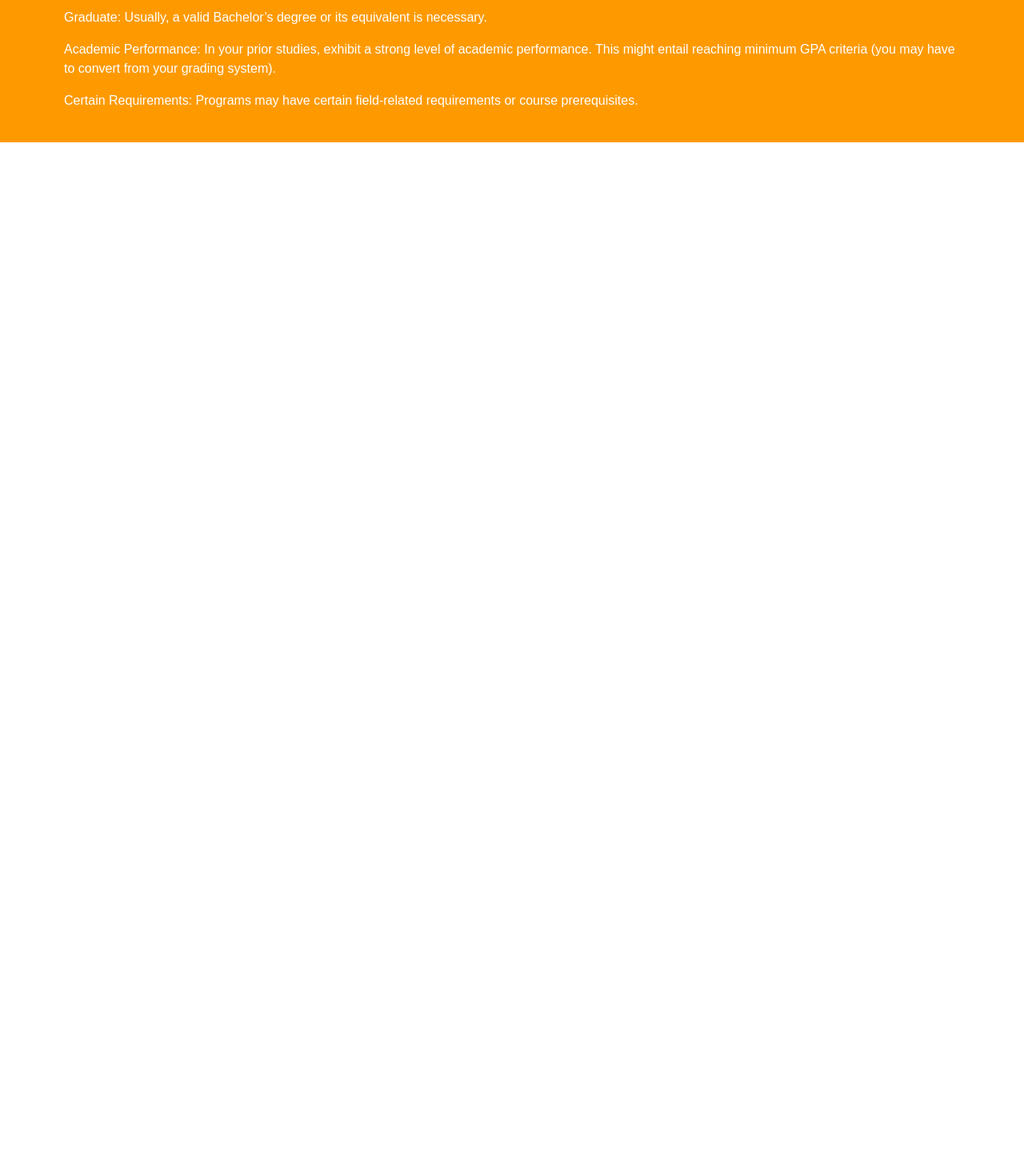
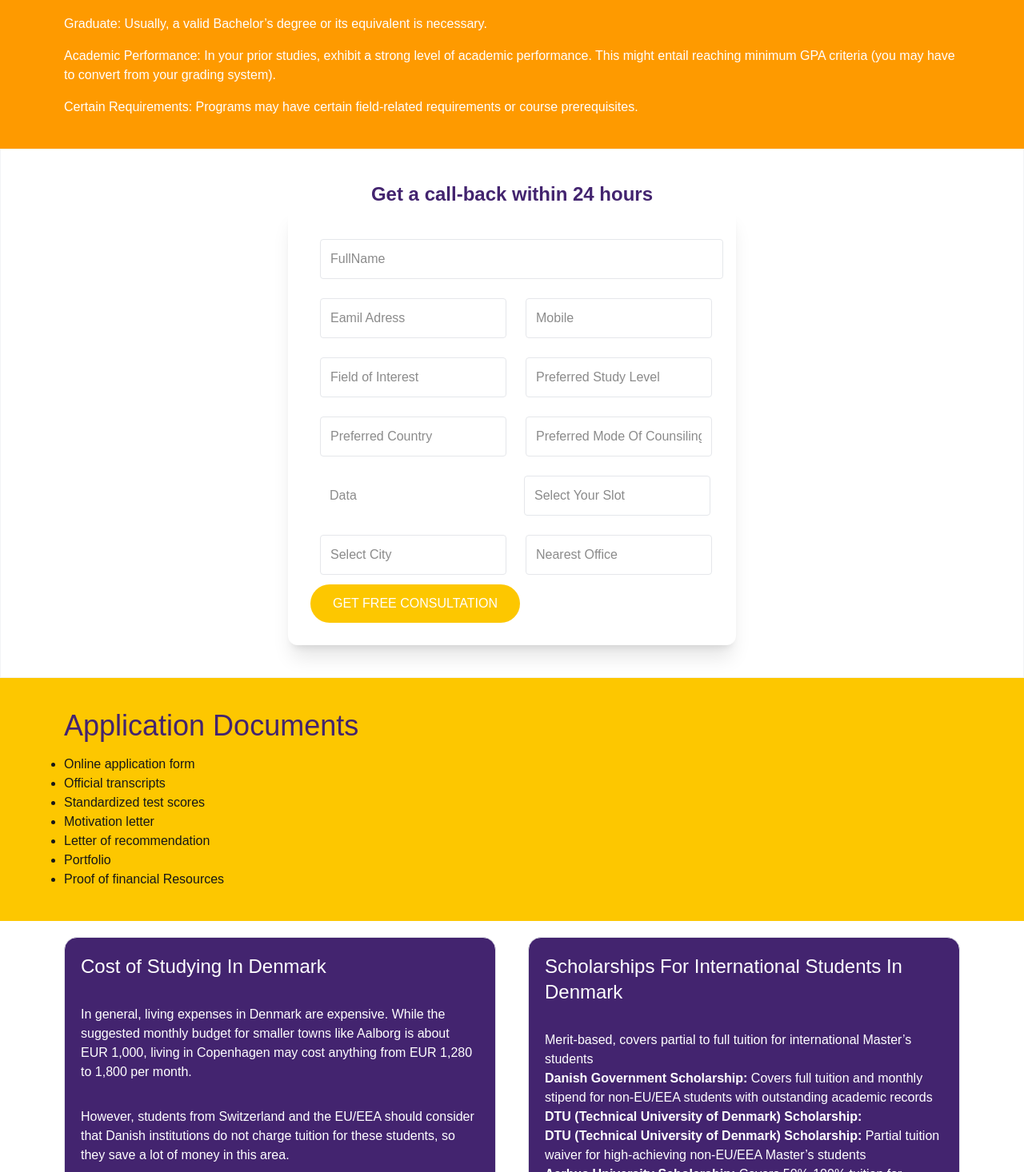
Before and after one commit to maazhashmi996-pixel/Study-Abroad-Website, a Next.js app: page / in a window 1280 px wide. Shown: the part 1334-2800 px from the top of the page at 80% size. Before the commit the page ends 1512 px from the top, so only its background shows below. Built offline with nearby package versions, Linux system fonts and the light colour scheme.

Commit message:
update theme

```diff
--- /dev/null
+++ b/app/home/application.tsx
@@ -0,0 +1,18 @@
+
+
+export default function application() {
+  return (
+    <div className="bg-yellow-400 pl-20 py-10">
+      <h1 className=" text-4xl text-[#43246f] mb-4">Application Documents</h1>
+      <ul className="flex flex-col list-disc">
+        <li>Online application form</li>
+        <li>Official transcripts</li>
+        <li>Standardized test scores</li>
+        <li>Motivation letter</li>
+         <li>Letter of recommendation</li>
+        <li>Portfolio</li>
+        <li>Proof of financial Resources</li>
+      </ul>
+    </div>
+  )
+}
--- /dev/null
+++ b/app/home/cost.tsx
@@ -0,0 +1,29 @@
+import React from 'react'
+
+export default function cost() {
+  return (
+    <div className='flex px-20 py-5 gap-10'>
+        <div className='flex flex-col border border-gray-200 text-white bg-[#43246f] gap-8 p-5 w-1/2 rounded-2xl'>
+      <h1 className='text-2xl '>Cost of Studying In Denmark</h1>
+      <p>In general, living expenses in Denmark are expensive. While the suggested monthly budget for smaller towns like Aalborg is about EUR 1,000, living in Copenhagen may cost anything from EUR 1,280 to 1,800 per month.</p>
+      <p>However, students from Switzerland and the EU/EEA should consider that Danish institutions do not charge tuition for these students, so they save a lot of money in this area.</p>
+      <p>Several students in Denmark dwell in off-campus residence halls because getting to Danish metropolitan areas by car is typically simple. Make friends and become settled by living in dorms, especially if it’s your first year. Moreover, it is the least expensive choice; one may expect to pay between EUR 240 and EUR 460 monthly for living in residence halls.</p>
+      </div>
+      <div className='flex flex-col border border-gray-200 text-white bg-[#43246f] gap-8 p-5 w-1/2 rounded-2xl'>
+        <h1 className='text-2xl'>Scholarships For International Students In Denmark</h1>
+        <ul>
+        <p>
+             Merit-based, covers partial to full tuition for international Master’s students
+        </p>
+            <li><strong>Danish Government Scholarship:</strong> Covers full tuition and monthly stipend for non-EU/EEA students with outstanding academic records</li>
+            <li><strong>DTU (Technical University of Denmark) Scholarship:</strong> </li>
+            <li><strong>DTU (Technical University of Denmark) Scholarship:</strong> Partial tuition waiver for high-achieving non-EU/EEA Master’s students</li>
+            <li><strong>Aarhus University Scholarship:</strong>  Covers 50%-100% tuition for exceptional international students</li>
+            <li><strong>Erasmus+ Scholarship:</strong>  EU-funded, covers tuition, travel, and living allowance for exchange students</li>
+            <li><strong>Novo Nordisk Foundation Scholarship:</strong>  Covers full tuition and stipend for students in life sciences and health programs</li>
+            <li><strong>HEC Denmark Scholarship (For Pakistanis):</strong>  Higher Education Commission Pakistan offers funded programs for Danish universities</li>
+        </ul>
+      </div>
+    </div>
+  )
+}
--- a/app/home/denmark.tsx
+++ b/app/home/denmark.tsx
@@ -2,7 +2,7 @@
 
 export default  function Denmark() {
   return (
-    <div className="px-25 py-10  flex flex-col gap-5">
+    <div className="px-25 py-10  flex flex-col gap-5 max-h-max">
       <h1 className=" text-4xl text-[#43246f] font-bold">DenMark</h1>
       <p>A Danish education puts you squarely in the middle of a well-built social paradise. Since the start of the UN’s World Happiness Report in 2012, Denmark has consistently placed #1, earning them the reputation of having the happiest people in the world. Denmark offers happiness and the opportunity to pursue high-quality education in a welcoming, secure, and innovative atmosphere.
         <br />
--- a/app/home/first.tsx
+++ b/app/home/first.tsx
@@ -3,6 +3,9 @@ import Content from "./content"
 import Denmark from "./denmark"
 import Hero from "./hero"
 import Internship from "./internship"
+import Get from "./get"
+import Application from "./application"
+import Cost from "./cost"
 
 export default function first() {
   return (
@@ -12,6 +15,9 @@ export default function first() {
       <Content/>
       <Internship/>
       <Admission/>
+      <Get/>
+      <Application/>
+      <Cost/>
     </div>
   )
 }
--- /dev/null
+++ b/app/home/get.tsx
@@ -0,0 +1,51 @@
+
+
+export default  function get() {
+  return (
+    <div className="flex flex-col items-center justify-center border border-gray-100  px-30 py-10">
+      <h1 className="text-2xl text-[#43246f] font-bold">Get a call-back within 24 hours
+</h1>
+<div  className="w-140 p-7 bg-white rounded-xl shadow-xl  ">
+    <form >
+        <div >
+        <input type="text" placeholder="FullName" className="w-full gap-2 p-3 border m-3 border-gray-200 rounded-sm" />
+        </div>
+        <div className="flex">
+            <input type="text" placeholder="Eamil Adress
+        " className=" p-3 m-3 border-gray-200 border rounded-sm"/>
+            <input type="text" placeholder="Mobile
+        "  className=" p-3 m-3 border-gray-200 border rounded-sm"/>
+        </div>
+        <div className="flex">
+            <div>
+            <input type="text" placeholder="Field of Interest
+        "  className=" p-3 m-3 border-gray-200 border rounded-sm"   />
+
+        </div>
+            <input type="text" placeholder="Preferred Study Level
+        "  className=" p-3 m-3 border-gray-200 border rounded-sm"/>
+        </div>
+        <div className="flex">
+            <input type="text" placeholder="Preferred Country
+        "  className=" p-3 m-3 border-gray-200 border rounded-sm"/>
+            <input type="text" placeholder="Preferred Mode Of Counsiling
+        " className=" p-3 m-3 border border-gray-200 rounded-sm"/>
+        </div>
+        <div className="flex">
+            <input type="text" placeholder="Data
+        "  className=" p-3 m-3 border-gray-200 rounded-sm"/>
+            <input type="text"placeholder="Select Your Slot
+        " className=" p-3 m-3 border border-gray-200 rounded-sm"/>
+        </div>
+        <div className="flex  " >
+            <input type="text" placeholder="Select City
+        "  className=" p-3 m-3 border border-gray-200 rounded-sm"/>
+            <input type="text" placeholder="Nearest Office
+        " className=" p-3 m-3 border border-gray-200 rounded-sm"/>
+        </div>
+    </form>
+    <button className="bg-yellow-400 rounded-full py-3 px-7 flex justify-end text-white hover:bg-black">GET FREE CONSULTATION</button>
+</div>
+    </div>
+  )
+}
--- a/app/home/hero.tsx
+++ b/app/home/hero.tsx
@@ -4,7 +4,7 @@ import Image from "next/image";
 export default function hero() {
   return (
 
-    <div className="absolute h-full bg-gradient-blue-300 to-transparent">
+    <div className="absolute h-full">
       <Image
         src="/images/study.webp"
         alt="Study"
--- a/component/navbar.jsx
+++ b/component/navbar.jsx
@@ -6,7 +6,7 @@ import { IoIosArrowDown } from "react-icons/io";
 import Image from "next/image";
 export default function Navbar() {
   return (
-    <header className="bg-white py-4 shadow-sm">
+    <header className="bg-white py-4 shadow-sm max-h-max">
       <div className="max-w-7xl mx-auto flex items-center justify-between">
         {/* Logo */}
         <div>
@@ -14,7 +14,7 @@ export default function Navbar() {
         </div>
 
         {/* Navigation */}
-        <nav className="bg-[#43246f] rounded-full px-15 py-2">
+        <nav className="bg-[#43246f] rounded-full px-20 py-3">
           <ul className="flex items-center gap-2 text-white text-xs ">
             <li>
               <Link href="/" className="text-yellow-400">
@@ -27,7 +27,7 @@ export default function Navbar() {
             </li>
 
             <li className="relative group">
-              <button className="flex items-center gap-1">
+              <button className="flex items-center gap-2">
                 Services
                 <IoIosArrowDown />
               </button>
@@ -155,7 +155,7 @@ export default function Navbar() {
             +92 345 2066 100
           </div>
 
-          <button className="bg-[#43246f] text-white rounded-full px-3 py-1 hover:bg-[#5b378f] duration-300">
+          <button className="bg-[#43246f] text-xs text-white rounded-full px-4 py-3 hover:bg-[#5b378f] duration-300">
             Get Free Consultation
           </button>
         </div>
```
